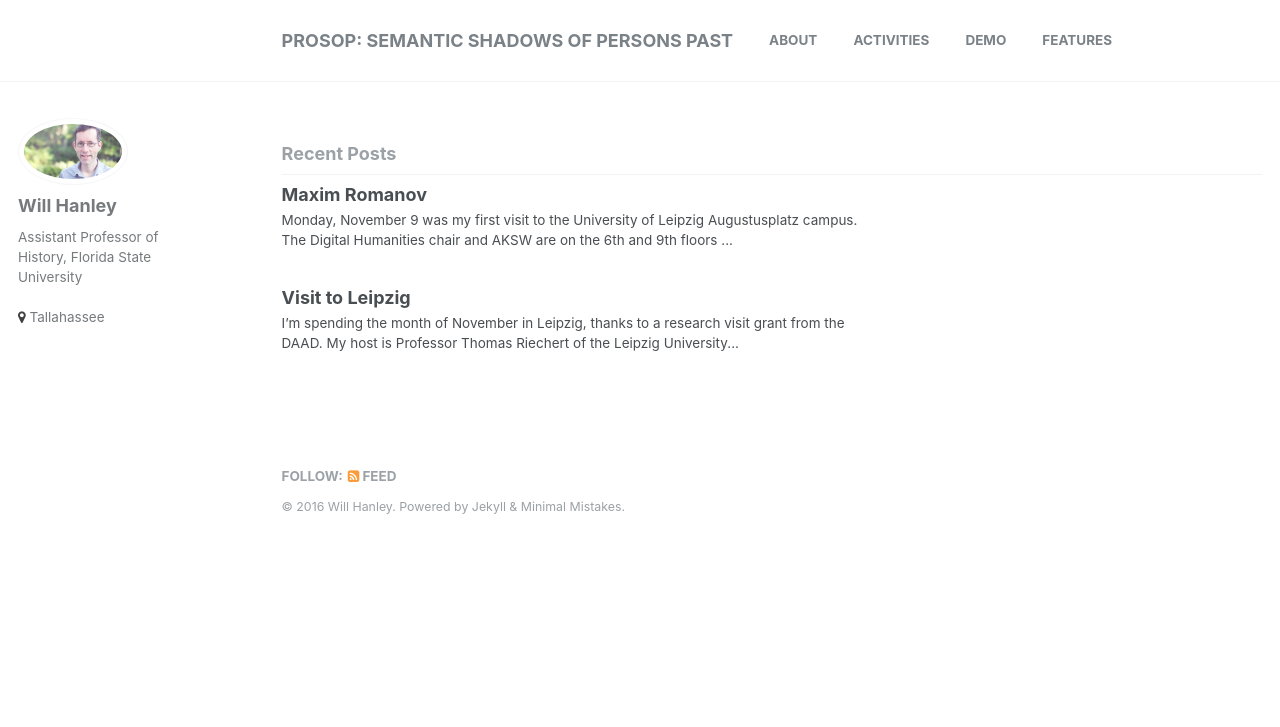
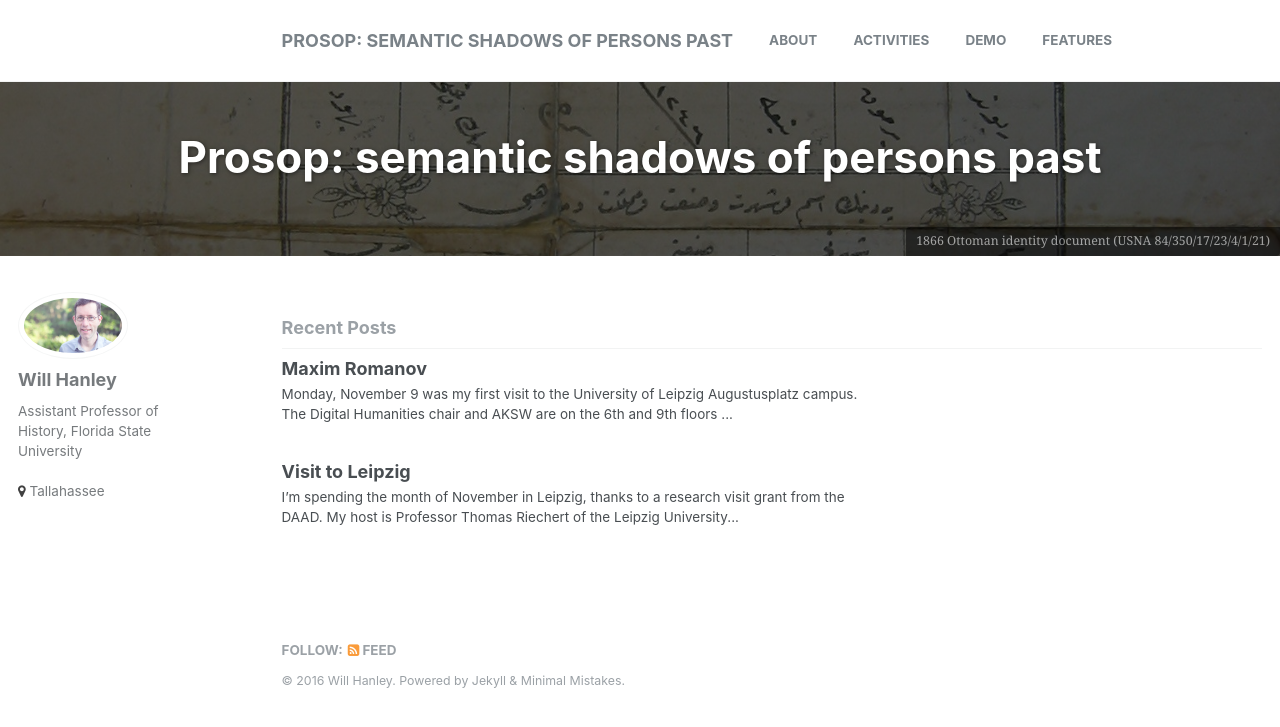
Before and after one commit to whanley/Prosop, a Jekyll site: the page built from index.html, in a window 1280 px wide. Shown: the top 727 px of the page. Built offline with Jekyll 4.4.1, drawn with Linux system fonts in a browser that asks for light colours; the list of posts is cut into pages by our own code.

Commit message:
image for main page

```diff
--- a/index.html
+++ b/index.html
@@ -2,7 +2,10 @@
 layout: archive
 author_profile: true
 header:
-  teaser: census.jpg
+  overlay_image: 1866_USNA_84_350_17_23_4_1_21.jpg
+  overlay_filter: 0.5 # same as adding an opacity of 0.5 to a black background
+  caption: "1866 Ottoman identity document (USNA 84/350/17/23/4/1/21)"
+
 ---
 
 {% include base_path %}
```
Also changed, not shown: images/1866_USNA_84_350_17_23_4_1_21.jpg (added).
